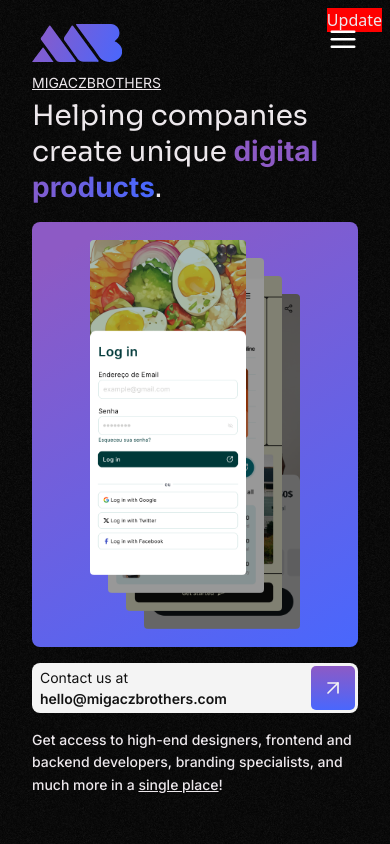
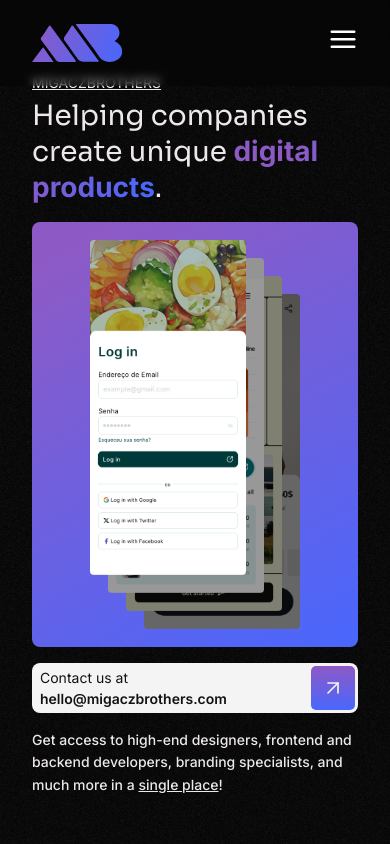
Before and after one commit to Migacz-Brothers/migacz-brothers, a Next.js app: page / in a window 390 px wide. Shown: the top 844 px of the page. Built offline with nearby package versions, Linux system fonts and the light colour scheme.

Commit message:
update navbar

```diff
--- a/app/globals.css
+++ b/app/globals.css
@@ -74,3 +74,52 @@ body {
     var(--blue) 100%
   );
 }
+
+/* navbar */
+
+.navbar-scrolled-bg {
+  background: #00000050;
+  backdrop-filter: blur(4px);
+}
+
+.burguer-menu {
+  padding: 6px;
+  margin: -6px;
+  margin-left: auto;
+}
+
+.burguer-menu svg * {
+  transition: 300ms ease-in-out;
+}
+
+/* closed */
+
+.burguer-menu-closed .middleBar {
+  stroke: #ffffff;
+  transform: none;
+}
+
+.burguer-menu-closed .bottomBar {
+  transform: rotate(none);
+  width: 19px;
+}
+
+.burguer-menu-closed .topBar {
+  transform: rotate(none);
+  width: 19px;
+}
+
+/* open */
+
+.burguer-menu-open .middleBar {
+  stroke: transparent;
+  transform: translateX(25px);
+}
+.burguer-menu-open .bottomBar {
+  transform: rotate(-43deg) translateX(-15px) translateY(-1px);
+  width: 24px;
+}
+.burguer-menu-open .topBar {
+  transform: rotate(43deg) translateX(6.5px) translateY(-6.5px);
+  width: 26px;
+}
--- a/components/Hero/Illustrations.tsx
+++ b/components/Hero/Illustrations.tsx
@@ -1,15 +1,15 @@
-"use client";
+'use client';
 
-import { h1, p, section } from "@/components/design-system";
-import cn from "clsx";
-import Image from "next/image";
+import { h1, p, section } from '@/components/design-system';
+import cn from 'clsx';
+import Image from 'next/image';
 
-import hero1 from "@/public/hero/1.png";
-import hero2 from "@/public/hero/2.png";
-import hero3 from "@/public/hero/3.png";
-import hero4 from "@/public/hero/4.png";
-import { AnimatePresence, motion } from "framer-motion";
-import { useEffect, useState } from "react";
+import hero1 from '@/public/hero/1.png';
+import hero2 from '@/public/hero/2.png';
+import hero3 from '@/public/hero/3.png';
+import hero4 from '@/public/hero/4.png';
+import { AnimatePresence, motion } from 'framer-motion';
+import { useEffect, useState } from 'react';
 
 const imagesList = [hero1, hero2, hero3, hero4];
 
@@ -36,16 +36,10 @@ export default function Illustrations({ className }: IllustrationsProps) {
   return (
     <aside
       className={cn(
-        "max-w-full w-[445px] md:h-[580px] md:aspect-auto aspect-[89/116] hero-background md:rounded-2xl rounded-lg grid place-items-center overflow-hidden",
+        'max-w-full w-[445px] md:h-[580px] md:aspect-auto aspect-[89/116] hero-background md:rounded-2xl rounded-lg grid place-items-center overflow-hidden',
         className
       )}
     >
-      <button
-        onClick={nextIllustration}
-        className='bg-[#ff0000] absolute top-2 right-2'
-      >
-        Update
-      </button>
       <ul className='relative w-[47.6%] h-full grid place-items-center'>
         <AnimatePresence>
           {list.map((image, key) => {
@@ -68,7 +62,7 @@ export default function Illustrations({ className }: IllustrationsProps) {
                 }}
                 transition={{
                   delay: position === 0 ? 0.2 : 0,
-                  type: "linear",
+                  type: 'linear',
                 }}
                 animate={{
                   x: dislocation,
@@ -83,7 +77,7 @@ export default function Illustrations({ className }: IllustrationsProps) {
                   x: -300,
                   zIndex: 20,
                   transition: {
-                    ease: "circOut",
+                    ease: 'circOut',
                   },
                 }}
                 key={`hero_${key}`}
--- a/components/Navbar/Navbar.tsx
+++ b/components/Navbar/Navbar.tsx
@@ -3,7 +3,12 @@
 //////LibraryImports
 import Link from 'next/link';
 import { MouseEventHandler, useState } from 'react';
-import { AnimatePresence, motion } from 'framer-motion';
+import {
+  AnimatePresence,
+  motion,
+  useMotionValueEvent,
+  useScroll,
+} from 'framer-motion';
 import cn from 'clsx';
 //////LibraryImports
 import { section } from '../design-system';
@@ -19,6 +24,13 @@ import InstagramMobileIcon from '../svgs/InstagramMobileIcon';
 
 export default function Navbar() {
   const [mobileOpen, setMobileOpen] = useState(false);
+  const [scrolled, setScrolled] = useState(false);
+
+  const { scrollYProgress } = useScroll();
+
+  useMotionValueEvent(scrollYProgress, 'change', (latest) => {
+    setScrolled(latest > 0);
+  });
 
   const toggleMenu = () => {
     setMobileOpen((prev) => !prev);
@@ -33,8 +45,8 @@ export default function Navbar() {
       {/* nav desktop */}
       <nav
         className={cn(
-          'w-full fixed top-0 left-0 py-6 z-[9999]'
-          // 'bg-[#ffffff10]'
+          'w-full fixed top-0 left-0 py-6 z-[9999] duration-500',
+          scrolled && !mobileOpen ? 'navbar-scrolled-bg' : null
         )}
       >
         <div className={cn(section, 'flex justify-between')}>
@@ -53,16 +65,19 @@ export default function Navbar() {
               Contact Us
             </Link>
           </ul>
-          {/* nav desktop */}
 
           {/* nav mobile */}
-          <button className='md:hidden flex' onClick={toggleMenu}>
+          <button
+            className={cn(
+              'md:hidden flex burguer-menu',
+              mobileOpen ? 'burguer-menu-open' : 'burguer-menu-closed'
+            )}
+            onClick={toggleMenu}
+          >
             <BurguerMobileIcon />
           </button>
-          {/* nav mobile */}
         </div>
       </nav>
-
       {/* mobile navmenu */}
       <AnimatePresence>
         {mobileOpen ? (
@@ -167,8 +182,6 @@ export default function Navbar() {
           </motion.div>
         ) : null}
       </AnimatePresence>
-
-      {/* mobile navmenu */}
     </>
   );
 }
--- a/components/svgs/BurguerMobileIcon.tsx
+++ b/components/svgs/BurguerMobileIcon.tsx
@@ -13,6 +13,7 @@ export default function BurguerMobileIcon() {
         strokeWidth='2.5'
         strokeLinecap='round'
         strokeLinejoin='round'
+        className='topBar'
       />
       <path
         d='M3.75 15.2H26.25'
@@ -20,6 +21,7 @@ export default function BurguerMobileIcon() {
         strokeWidth='2.5'
         strokeLinecap='round'
         strokeLinejoin='round'
+        className='middleBar'
       />
       <path
         d='M3.75 22.7H26.25'
@@ -27,6 +29,7 @@ export default function BurguerMobileIcon() {
         strokeWidth='2.5'
         strokeLinecap='round'
         strokeLinejoin='round'
+        className='bottomBar'
       />
     </svg>
   );
--- a/components/svgs/NavbarIcon.tsx
+++ b/components/svgs/NavbarIcon.tsx
@@ -34,8 +34,8 @@ export default function NavbarIcon() {
           y2='38.1207'
           gradientUnits='userSpaceOnUse'
         >
-          <stop stop-color='#8D5AC5' />
-          <stop offset='1' stop-color='#4967FD' />
+          <stop stopColor='#8D5AC5' />
+          <stop offset='1' stopColor='#4967FD' />
         </linearGradient>
         <linearGradient
           id='paint1_linear_1312_2274'
@@ -45,8 +45,8 @@ export default function NavbarIcon() {
           y2='38.1207'
           gradientUnits='userSpaceOnUse'
         >
-          <stop stop-color='#8D5AC5' />
-          <stop offset='1' stop-color='#4967FD' />
+          <stop stopColor='#8D5AC5' />
+          <stop offset='1' stopColor='#4967FD' />
         </linearGradient>
         <linearGradient
           id='paint2_linear_1312_2274'
@@ -56,8 +56,8 @@ export default function NavbarIcon() {
           y2='38.1207'
           gradientUnits='userSpaceOnUse'
         >
-          <stop stop-color='#8D5AC5' />
-          <stop offset='1' stop-color='#4967FD' />
+          <stop stopColor='#8D5AC5' />
+          <stop offset='1' stopColor='#4967FD' />
         </linearGradient>
         <linearGradient
           id='paint3_linear_1312_2274'
@@ -67,8 +67,8 @@ export default function NavbarIcon() {
           y2='38.1207'
           gradientUnits='userSpaceOnUse'
         >
-          <stop stop-color='#8D5AC5' />
-          <stop offset='1' stop-color='#4967FD' />
+          <stop stopColor='#8D5AC5' />
+          <stop offset='1' stopColor='#4967FD' />
         </linearGradient>
         <clipPath id='clip0_1312_2274'>
           <rect width='90' height='38' fill='white' />
```
